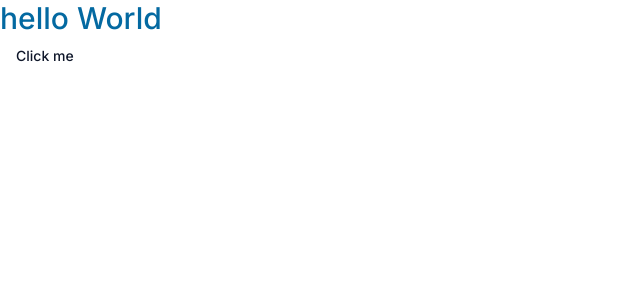
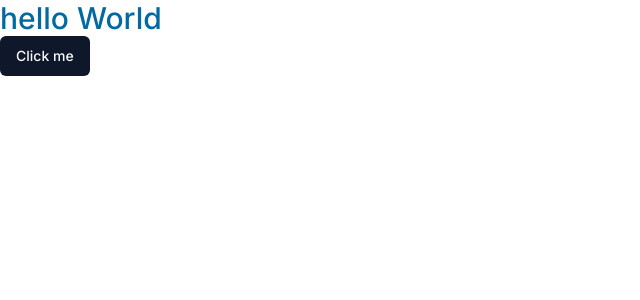
Before and after one commit to sidpatel93/lms-app, a Next.js app: page / in a window 1280 px wide. Shown: the top 300 px of the page, without its empty margins (0-640 px from the left). Built offline with nearby package versions, Linux system fonts and the light colour scheme.

Commit message:
learning how to create page route in the next

```diff
--- /dev/null
+++ b/app/api/test/route.ts
@@ -0,0 +1,5 @@
+import { NextResponse } from "next/server";
+
+export async function GET() {
+  return NextResponse.json({ message: "Hello World" });
+}
--- a/app/page.tsx
+++ b/app/page.tsx
@@ -4,7 +4,7 @@ export default function Home() {
   return (
     <div>
       <p className="text-3xl font-medium text-sky-700">hello World</p>
-      <Button variant="link">Click me</Button>
+      <Button>Click me</Button>
     </div>
   );
 }
--- /dev/null
+++ b/app/test/page.tsx
@@ -0,0 +1,5 @@
+const Test = () => {
+  return <div>This is a test page.</div>;
+};
+
+export default Test;
```
